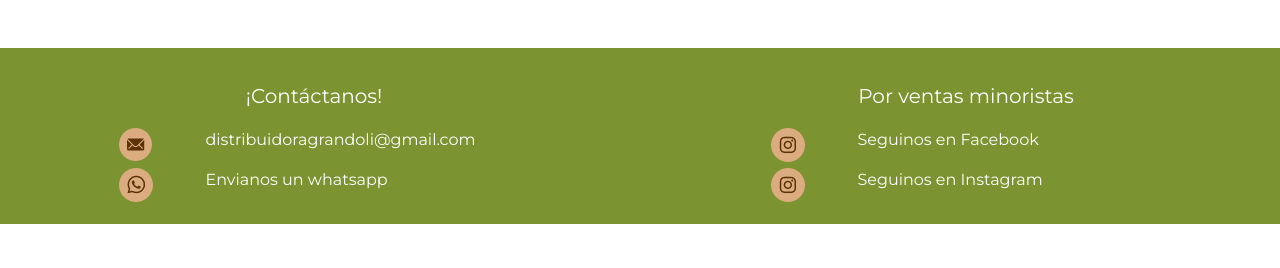
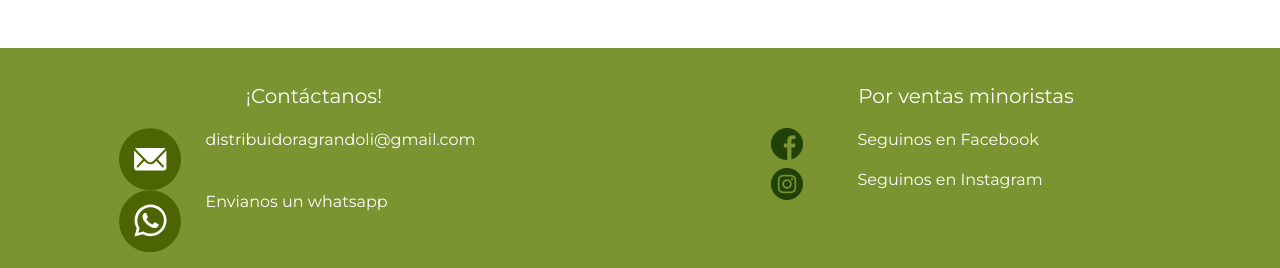
Before and after one commit to David-Forastieri/GrandoliDistribuidora, a website: page index.html in a window 1280 px wide. Shown: the part 1889-2157 px from the top of the page. Before the commit the page ends 2113 px from the top, so only its background shows below. Drawn offline with nearby package versions, Linux system fonts and the light colour scheme.

Commit message:
version actualizada

```diff
--- a/index.html
+++ b/index.html
@@ -165,7 +165,7 @@
                     <div class="row">
 
                       <div class="col-xs-12 col-md-2 icono">
-                        <a href="mailto:distribuidoragrandoli@gmail.com"><img src="imagenes/icono_email.png" alt="email"></a>
+                        <a href="mailto:distribuidoragrandoli@gmail.com"><img src="imagenes/iconos__mail.svg" alt="email"></a>
                       </div>
 
                       <div class="col-xs-12 col-sm-8 col-md-9 col-lg-10">
@@ -181,7 +181,7 @@
                     <div class="row">
 
                       <div class="col-xs-12 col-md-2 icono">
-                        <a href="https://api.whatsapp.com/send?phone=541135797913"><img src="imagenes/icono_wapp.png" alt="whatsapp"></a>
+                        <a href="https://api.whatsapp.com/send?phone=541135797913"><img src="imagenes/iconos__wapp.svg" alt="whatsapp"></a>
                       </div>
 
                       <div class="col-xs-12 col-md-7 col-lg-8">
@@ -205,7 +205,7 @@
                     <div class="row">
 
                       <div class="col-xs-12 col-md-2 icono">
-                        <a href="https://es-la.facebook.com/"><img src="imagenes/icono_instagram.png" alt="facebook"></a>
+                        <a href="https://es-la.facebook.com/"><img src="imagenes/png/003-facebook.png" alt="facebook"></a>
                       </div>
 
                       <div class="col-xs-12 col-md-7 col-lg-8">
@@ -221,7 +221,7 @@
                     <div class="row">
 
                       <div class="col-xs-12 col-md-2 icono">
-                        <a href="https://es-la.facebook.com/"><img src="imagenes/icono_instagram.png" alt="instagram"></a>
+                        <a href="https://www.instagram.com/?hl=es-la/"><img src="imagenes/png/001-instagram.png" alt="instagram"></a>
                       </div>
 
                       <div class="col-xs-12 col-md-7 col-lg-8">
@@ -242,7 +242,7 @@
 <!----FIN DE CONTACTOS------------------------------------------------------->
     <div class="flecha container-fluid">
       <div class="row col-sm-12 col-lg-12 justify-content-end">
-        <a href="#inicio"><img src="imagenes/arrow-1.png"></a>
+        <a href="#inicio"><img src="imagenes/arrow.png"></a>
       </div>
     </div>
   </footer>
```
Also changed, not shown: imagenes/arrow.png (added), imagenes/iconos__arrow.svg (added), imagenes/iconos__facebook.svg (added), imagenes/iconos__instagram.svg (added), imagenes/iconos__mail.svg (added), imagenes/iconos__wapp.svg (added), imagenes/instagram.png (added), imagenes/png/001-instagram.png (added), imagenes/png/002-whatsapp.png (added), imagenes/png/003-facebook.png (added), imagenes/png/004-email.png (added).
